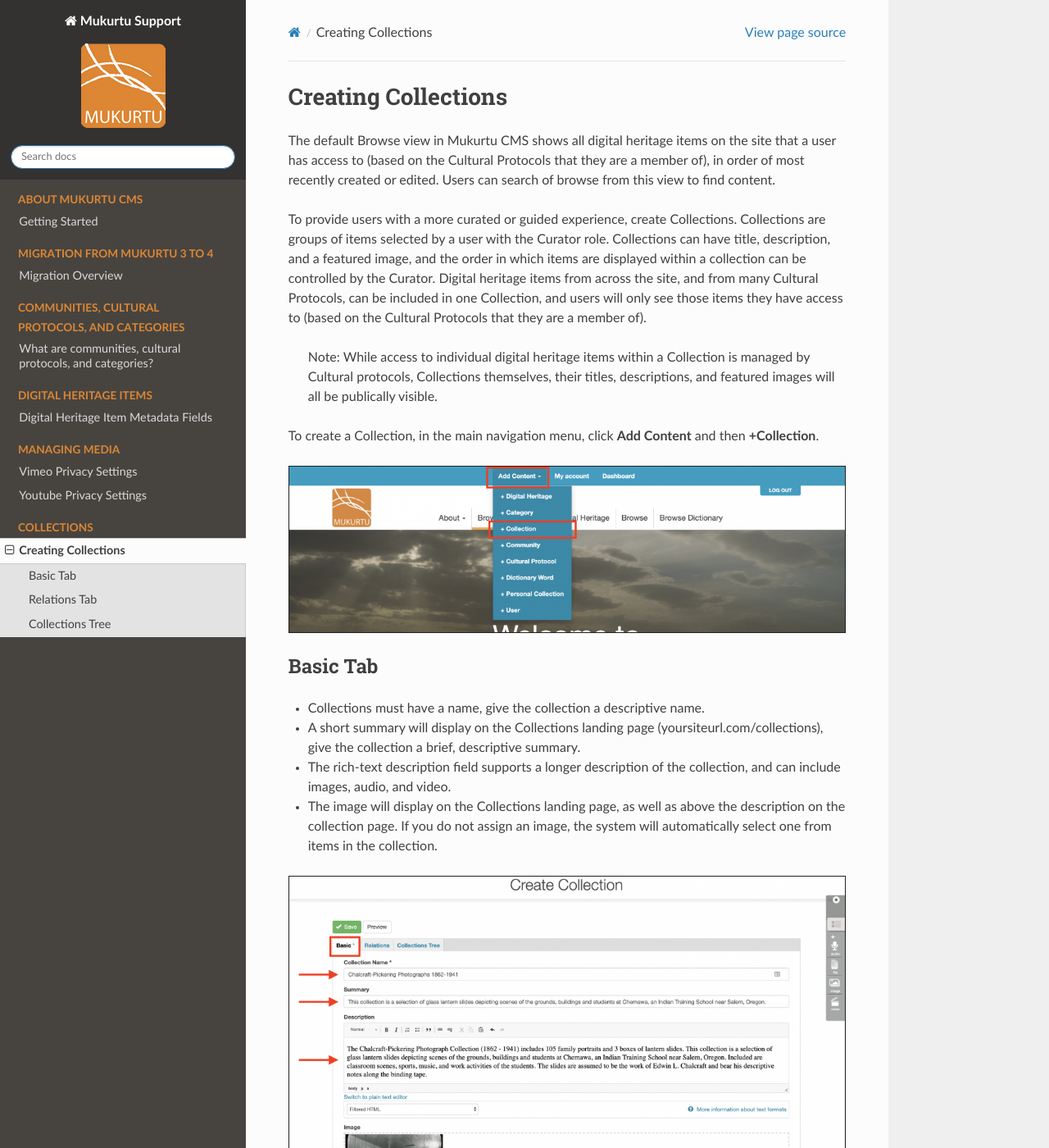
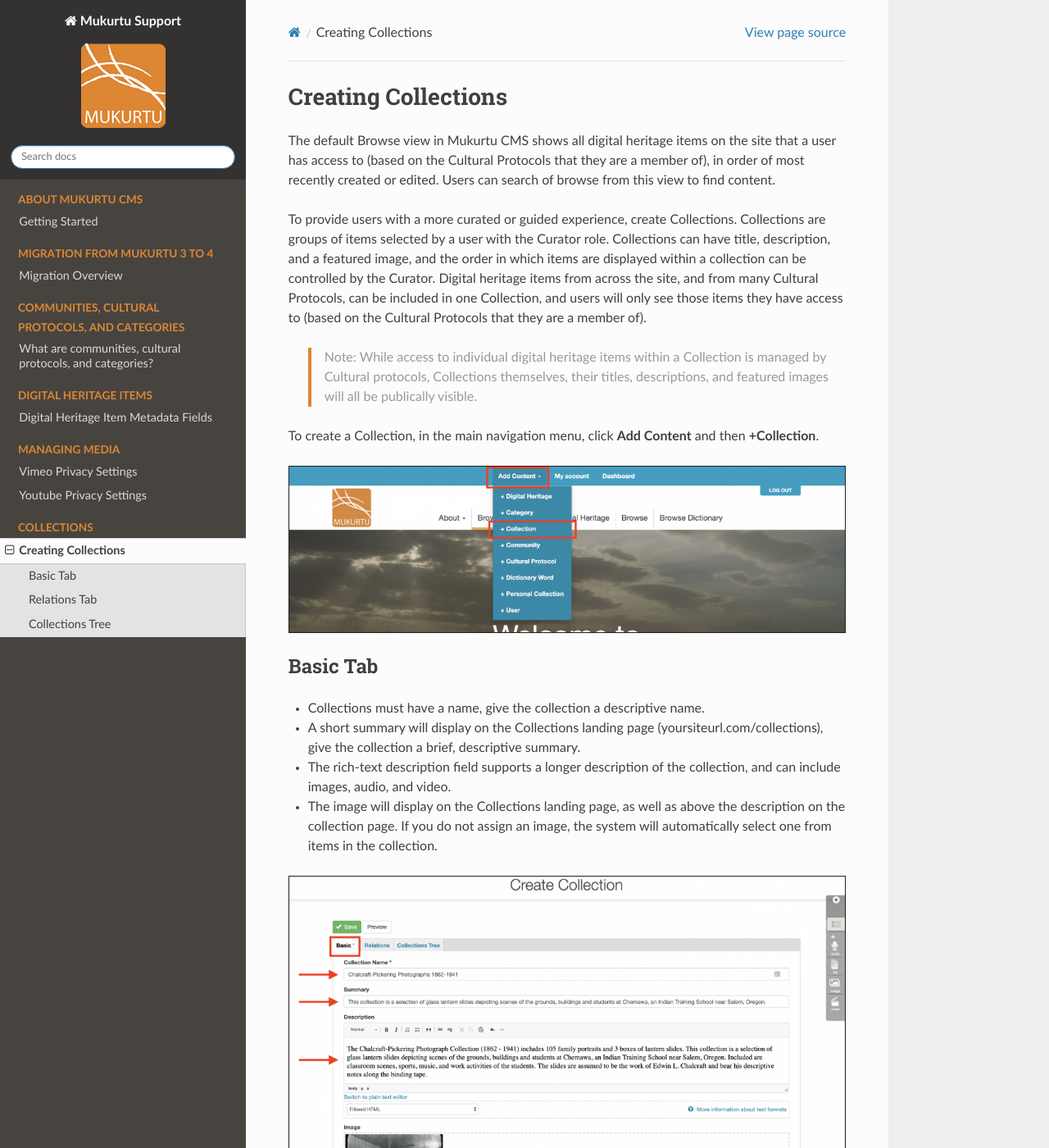
Before and after one commit to MukurtuCMS/mukurtudocs, a Sphinx documentation site: the page built from docs/source/collections/CreatingCollections.md, in a window 1280 px wide and 1400 px high. Shown: the whole window at 82% size. Built offline with Sphinx 7.4.7 and the Read the Docs theme 2.0.0, drawn with Linux system fonts in a browser that asks for light colours.

Commit message:
Update mukurtu.css

```diff
--- a/docs/source/_static/css/mukurtu.css
+++ b/docs/source/_static/css/mukurtu.css
@@ -19,8 +19,9 @@
     margin: 0 auto;
 }
 
-.blockquote {
+.rst-content blockquote {
     padding: 0 1em;
-    color: var(--fgColor-muted, var(--color-fg-muted));
-    border-left: .25em solid var(--borderColor-default, var(--color-border-default));
+    color: #999999;
+    border-left: .25em solid;
+    border-left-color: #DC8633;
 }
```
